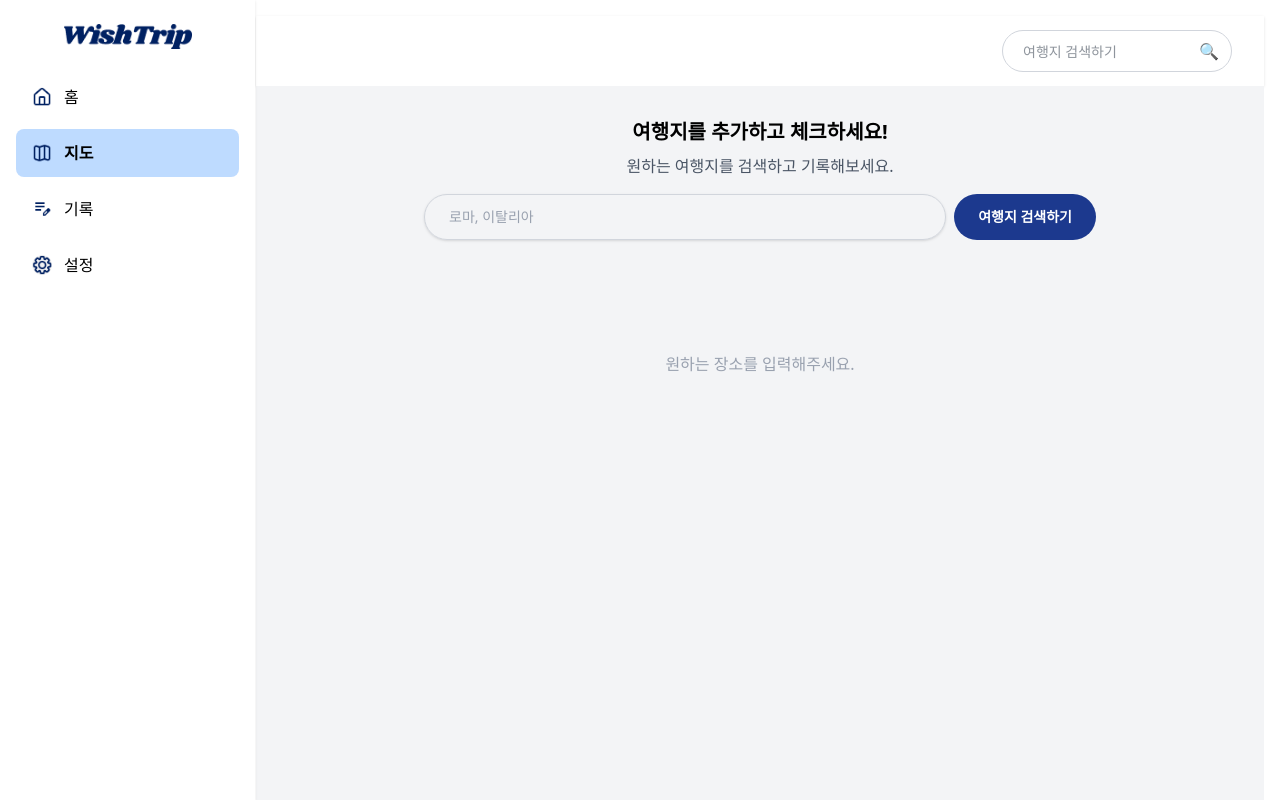
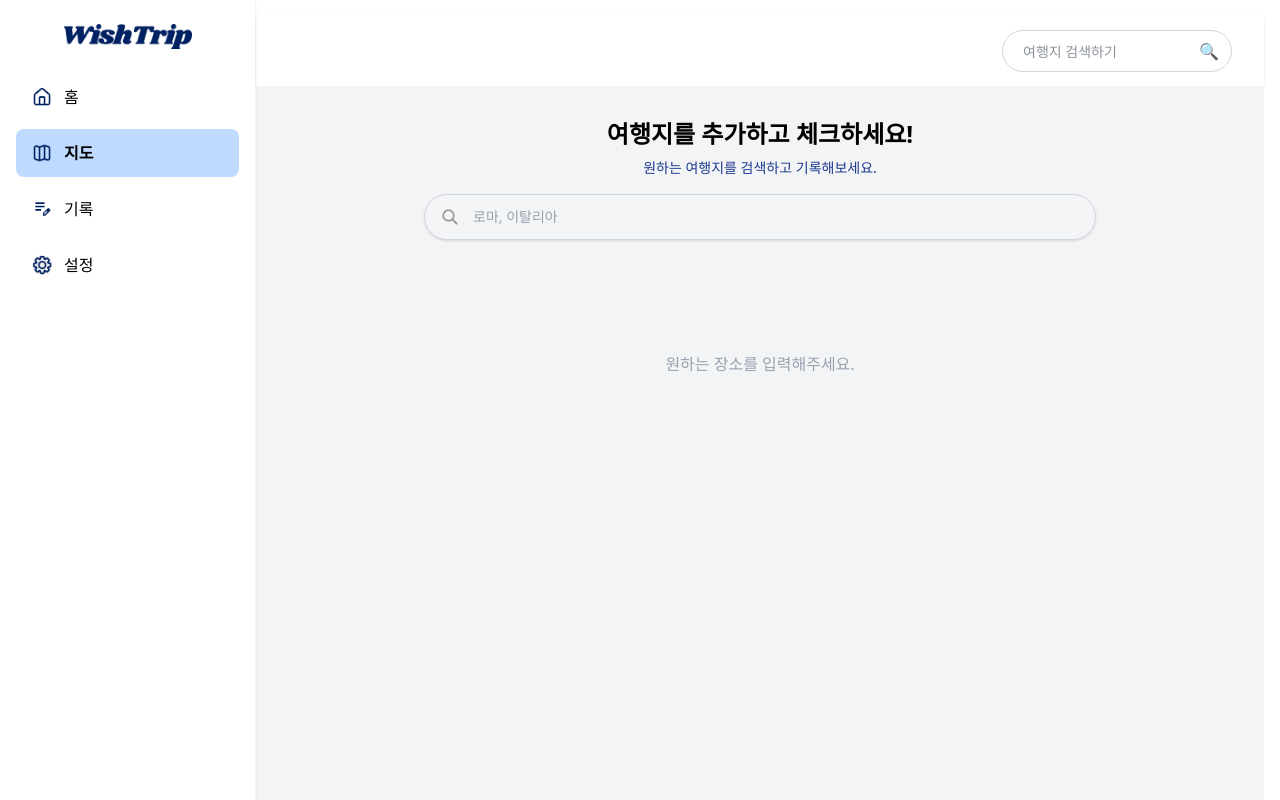
Before and after one commit to seojeongm/WishTrip_Web2, a React (Vite) app in the folder WishTrip-Web2/: page /map in a window 1280 px wide. Shown: the top 800 px of the page. Built offline with nearby package versions, Linux system fonts and the light colour scheme.

Commit message:
mappage searchbar assets 5:22PM

```diff
--- a/WishTrip-Web2/src/components/SearchBar.tsx
+++ b/WishTrip-Web2/src/components/SearchBar.tsx
@@ -1,4 +1,5 @@
 import { useState } from 'react';
+import search from '../assets/search.png'; // 이미지 import
 
 export default function SearchBar({ onSearch }: { onSearch: (place: string) => void }) {
   const [query, setQuery] = useState('');
@@ -12,19 +13,21 @@ export default function SearchBar({ onSearch }: { onSearch: (place: string) => v
 
   return (
     <form onSubmit={handleSearch} className="flex w-full max-w-2xl mb-4">
+      <div className="relative w-full">
+        {/* ✅ 이미지 import한 변수를 src로 사용 */}
+        <img
+          src={search}
+          alt="Search"
+          className="absolute left-4 top-1/2 transform -translate-y-1/2 w-5 h-5 opacity-60"
+        />
         <input
           type="text"
           placeholder="로마, 이탈리아"
           value={query}
           onChange={(e) => setQuery(e.target.value)}
-        className="flex-grow rounded-full px-6 py-3 border border-gray-300 focus:outline-none text-sm placeholder-gray-400 shadow-sm"
+          className="w-full pl-12 pr-4 py-3 rounded-full border border-gray-300 text-sm shadow-sm placeholder-gray-400 focus:outline-none"
         />
-      <button
-        type="submit"
-        className="ml-2 px-6 py-3 bg-blue-900 text-white rounded-full text-sm font-semibold hover:brightness-110 transition"
-      >
-        여행지 검색하기
-      </button>
+      </div>
     </form>
   );
 }
--- a/WishTrip-Web2/src/pages/MapPage.tsx
+++ b/WishTrip-Web2/src/pages/MapPage.tsx
@@ -6,6 +6,7 @@ import Footer from '../components/Footer';
 import SearchBar from '../components/Searchbar';
 import AddWishModal0 from '../components/AddWishModal0';
 import NavBar from '../components/NavBar';
+import search from '../assets/search.png';
 
 const MapPage = () => {
   const [modalOpen, setModalOpen] = useState(false);
@@ -38,8 +39,8 @@ const MapPage = () => {
 
       {/* 본문 */}
       <main className="flex flex-col items-center px-4 py-8 bg-gray-100 min-h-screen min-h-screen">
-        <h1 className="text-xl font-bold mb-2">여행지를 추가하고 체크하세요!</h1>
-        <p className="text-gray-600 mb-4">원하는 여행지를 검색하고 기록해보세요.</p>
+        <h1 className="text-2xl font-extrabold mb-2">여행지를 추가하고 체크하세요!</h1>
+        <p className="text-blue-900 text-sm mb-4">원하는 여행지를 검색하고 기록해보세요.</p>
 
         <div className="w-full max-w-2xl">
           <SearchBar onSearch={handleSearch} />
```
Also changed, not shown: WishTrip-Web2/src/assets/search.png (added). Lines whose indentation alone changed are shown as unchanged.
